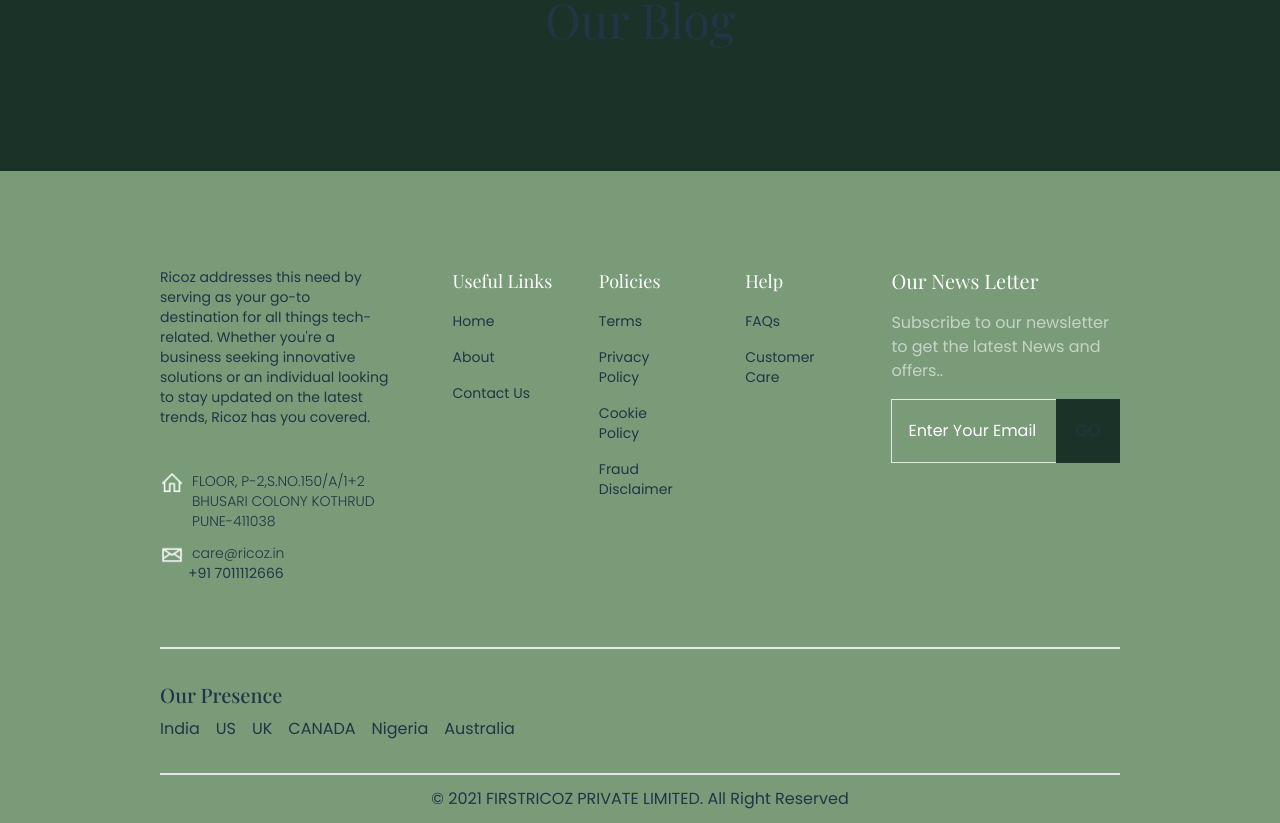
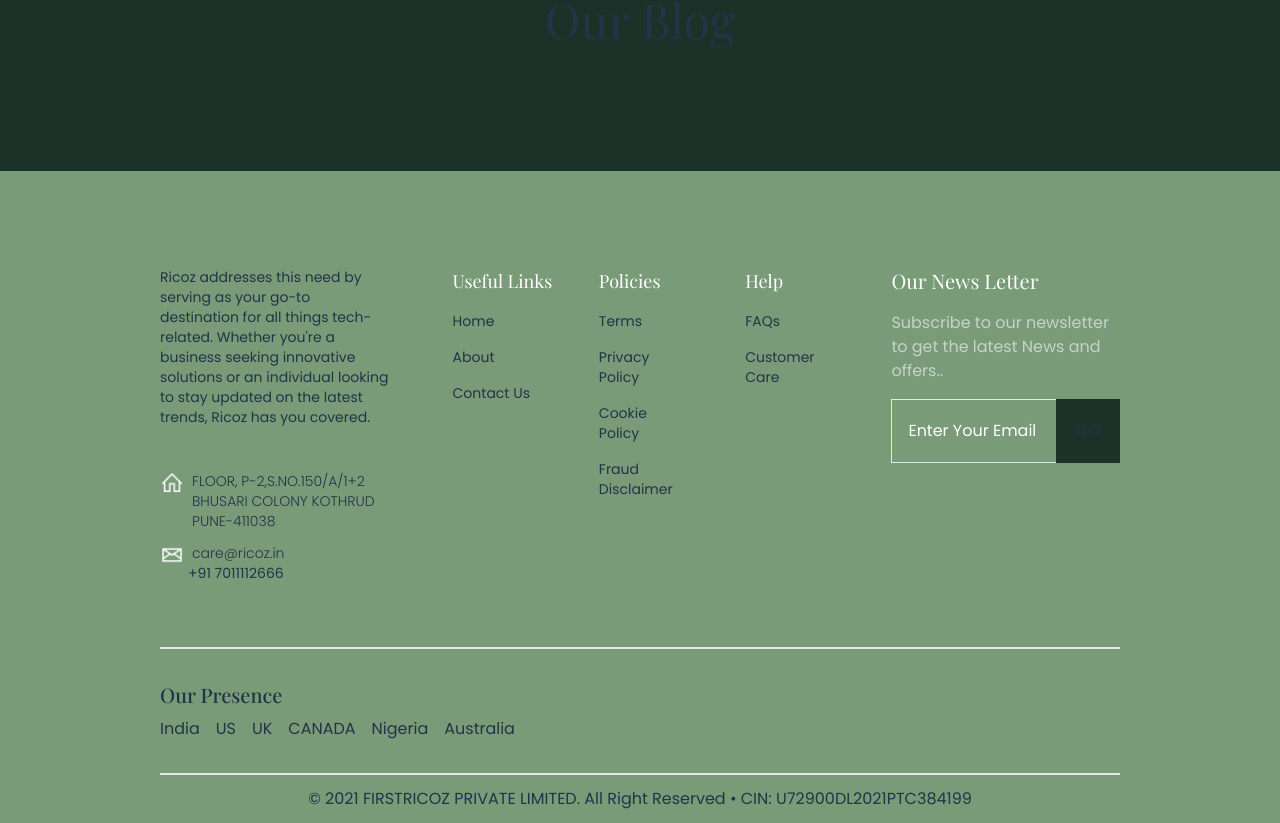
Before and after one commit to org-firstricoz/ricoz_web_v1, a React (Vite) app: page /blog in a window 1280 px wide. Shown: the part 149-972 px from the top of the page. Built offline with nearby package versions, Linux system fonts and the light colour scheme; a web font is replaced by a local one.

Commit message:
fix : add CIN in the footer

```diff
--- a/src/components/footer/index.tsx
+++ b/src/components/footer/index.tsx
@@ -62,7 +62,8 @@
         </div>
       </div>
       <p className="text-center py-3 xs:text-base text-sm">
-        © 2021 FIRSTRICOZ PRIVATE LIMITED. All Right Reserved
+        © 2021 FIRSTRICOZ PRIVATE LIMITED. All Right Reserved • CIN:
+        U72900DL2021PTC384199
       </p>
     </div>
   );
```
